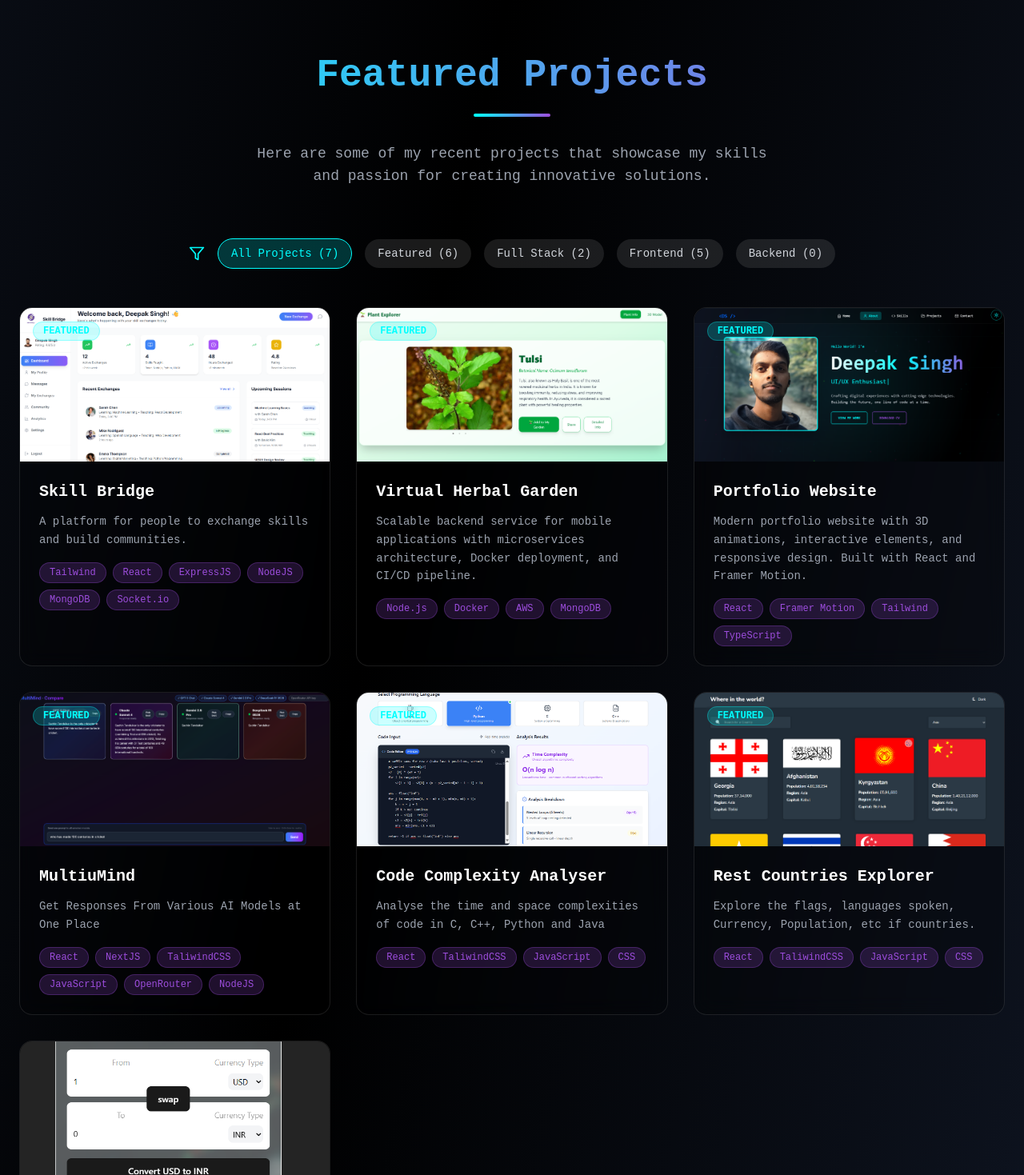
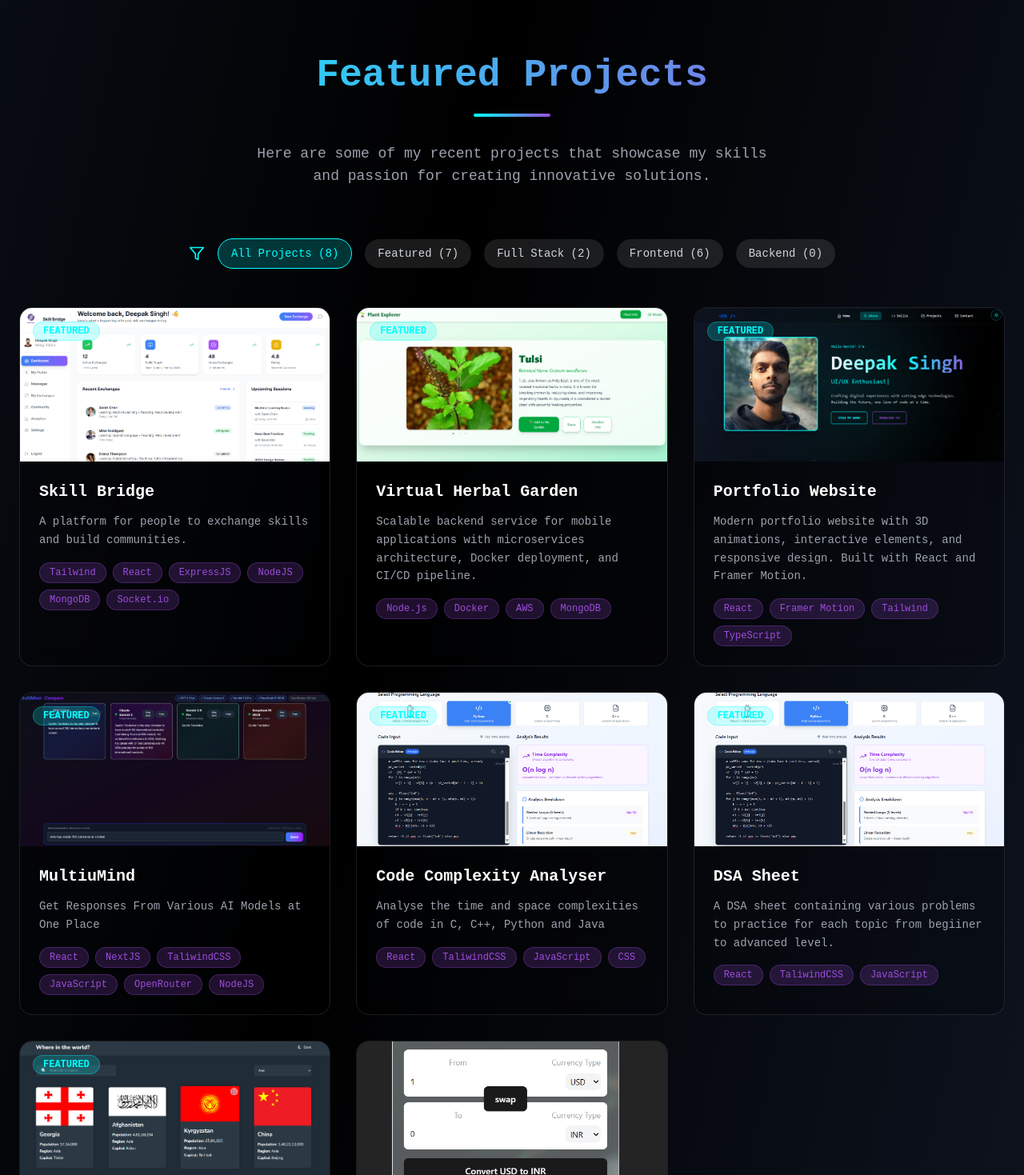
Before and after one commit to deepak2k03/Portfolio, a React (Vite) app: page / in a window 1280 px wide. Shown: the part 2908-4377 px from the top of the page at 80% size. Built offline with nearby package versions, Linux system fonts and the light colour scheme.

Commit message:
"Updated Projects"

```diff
--- a/src/components/Projects.tsx
+++ b/src/components/Projects.tsx
@@ -86,6 +86,17 @@ const Projects: React.FC<ProjectsProps> = ({ darkMode }) => {
     },
     {
       id: 6,
+      title: "DSA Sheet",
+      description: "A DSA sheet containing various problems to practice for each topic from begiiner to advanced level.",
+      image: codeAnalyserImg,
+      tags: ["React", "TaliwindCSS", "JavaScript",],
+      category: "frontend",
+      github: "https://github.com",
+      demo: "https://dsa-sheet-by-deepak.netlify.app/",
+      featured: true
+    },
+    {
+      id: 7,
       title: "Rest Countries Explorer",
       description: "Explore the flags, languages spoken, Currency, Population, etc if countries.",
       image: RESTCountriesImg,
@@ -96,7 +107,7 @@ const Projects: React.FC<ProjectsProps> = ({ darkMode }) => {
       featured: true
     },
     {
-      id: 7,
+      id: 8,
       title: "Currency Converter",
       description: "Perform the currency coversion between any two currencies in the world",
       image: currencyConverterImg,
```
